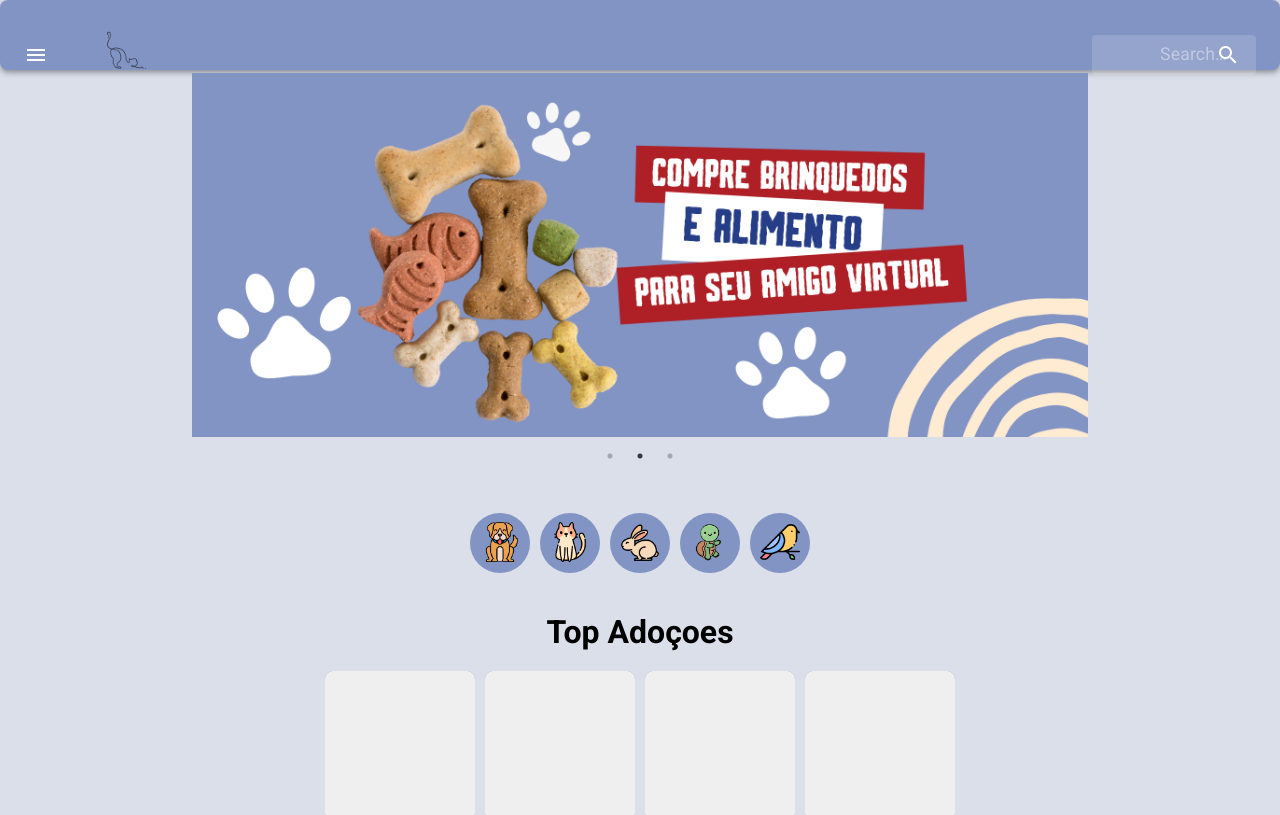
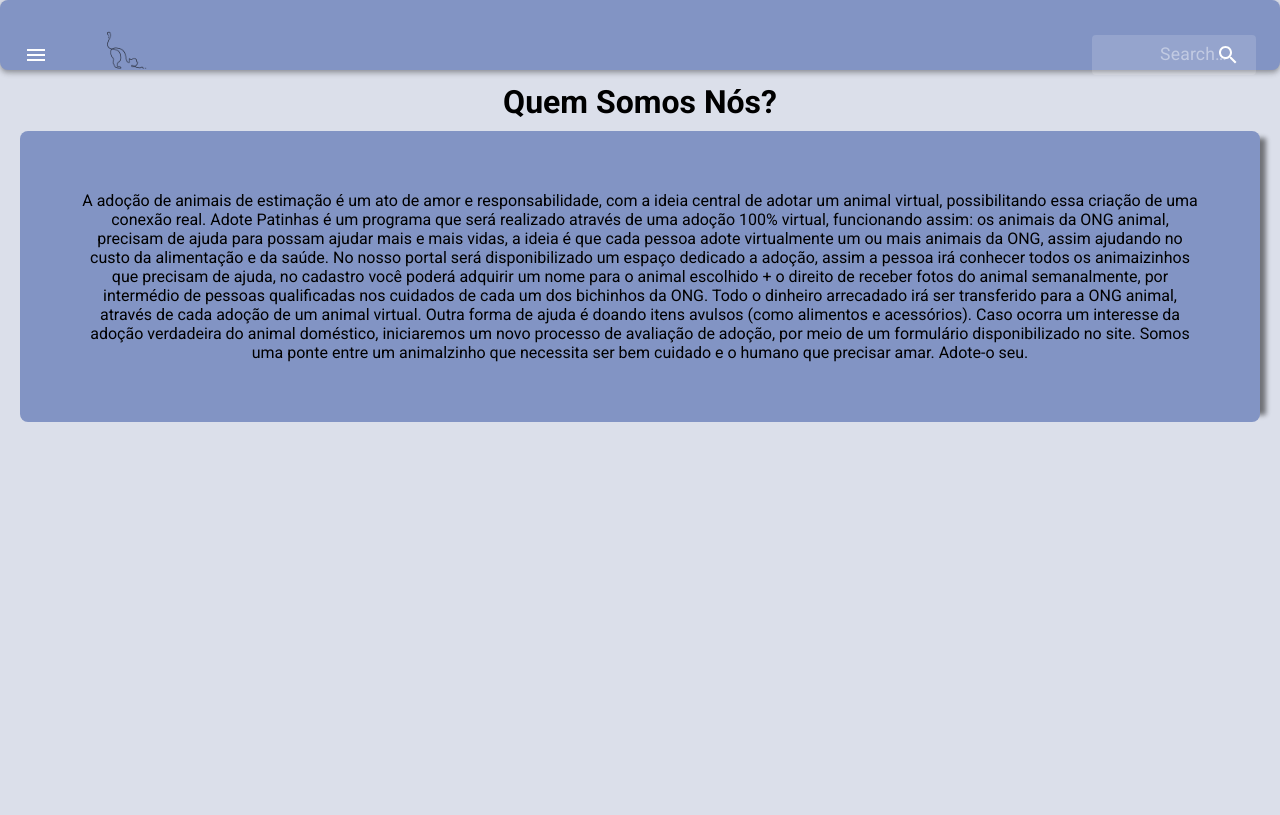
Before and after one commit to matheusgomesslv222/AdotePatinhas, a React (Vite) app: page /sobre in a window 1280 px wide. Shown: the top 815 px of the page. Built offline with nearby package versions, Linux system fonts and the light colour scheme.

Commit message:
up da pagina sobre

```diff
--- a/src/App.tsx
+++ b/src/App.tsx
@@ -1,17 +1,19 @@
-import { HashRouter, Routes, Route } from 'react-router-dom';
+import { BrowserRouter, Routes, Route } from 'react-router-dom';
 import './index.css'
 import HomePage from './Pages/HomePage.tsx';
 import LoginPage from './Pages/LoginPage.tsx';
+import AboutPage from './Pages/AboutPage.tsx';
 
 function App() {
   // Código que renderiza as rotas de cada pagina
   return (
-      <HashRouter>
+      <BrowserRouter>
         <Routes>
           <Route path="/" element={<HomePage/>} />
           <Route path="/login" element={<LoginPage/>} />
+          <Route path="/sobre" element={<AboutPage/>} />
         </Routes>
-      </HashRouter>
+      </BrowserRouter>
   )
 }
 
--- /dev/null
+++ b/src/Pages/AboutPage.module.css
@@ -0,0 +1,40 @@
+.About{
+    color: black;
+
+}
+
+
+.main{
+    display: flex;
+    flex-direction: column;
+    align-items: center;
+    text-align: center;
+
+
+}
+
+.main h1{
+
+    width: 30%;
+    height: 30%;
+    border-radius: 3px;
+    margin: 0 10px;
+    margin-top: 10px;
+
+
+
+
+}
+
+.texto{
+    background-color: #8294c4;
+    padding: 60px;
+    border-radius: 8px;
+    margin: 0 20px;
+    margin-top: 10px;
+    -webkit-box-shadow: 13px 0px 5px -7px rgba(0,0,0,0.49);
+    -moz-box-shadow: 13px 0px 5px -7px rgba(0,0,0,0.49);
+    box-shadow: 13px 0px 5px -7px rgba(0,0,0,0.49);
+
+
+}
--- /dev/null
+++ b/src/Pages/AboutPage.tsx
@@ -0,0 +1,18 @@
+import styles from "./AboutPage.module.css";
+import SearchAppBar from '../components/HomePage/SearchAppBar';
+export default function AboutPage() {
+  return (
+    <div className={styles.About}>
+        <SearchAppBar/>
+        <div className={styles.main}>
+
+        <h1>Quem Somos Nós?</h1>
+
+        <div className={styles.texto}>
+          <p>A adoção de animais de estimação é um ato de amor e responsabilidade, com a ideia central de adotar um animal virtual, possibilitando essa criação de uma conexão real. Adote Patinhas é um programa que será realizado através de uma adoção 100% virtual, funcionando assim: os animais da ONG animal, precisam de ajuda para possam ajudar mais e mais vidas, a ideia é que cada pessoa adote virtualmente um ou mais animais da ONG, assim ajudando no custo da alimentação e da saúde. No nosso portal será disponibilizado um espaço dedicado a adoção, assim a pessoa irá conhecer todos os animaizinhos que precisam de ajuda, no cadastro você poderá adquirir um nome para o animal escolhido + o direito de receber fotos do animal semanalmente, por intermédio de pessoas qualificadas nos cuidados de cada um dos bichinhos da ONG. Todo o dinheiro arrecadado irá ser transferido para a ONG animal, através de cada adoção de um animal virtual. Outra forma de ajuda é doando itens avulsos (como alimentos e acessórios). Caso ocorra um interesse da adoção verdadeira do animal doméstico, iniciaremos um novo processo de avaliação de adoção, por meio de um formulário disponibilizado no site. Somos uma ponte entre um animalzinho que necessita ser bem cuidado e o humano que precisar amar. Adote-o seu.</p></div>
+
+        </div>
+    </div>
+
+  )
+}
```
Also changed, not shown: 1 other file (tests, documents, lock files or other folders).
